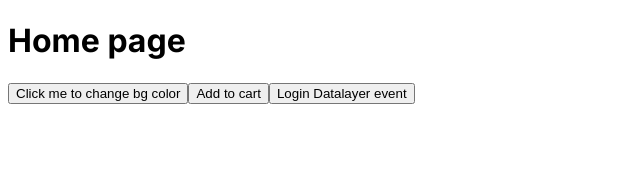
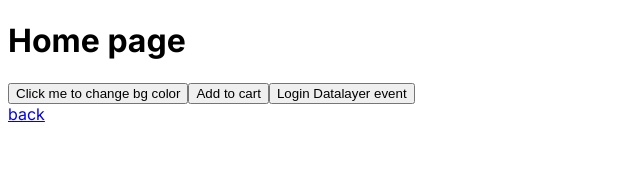
Before and after one commit to ranjan077/gtm-nextjs-demo-app, a Next.js app: page /home in a window 1280 px wide. Shown: the top 194 px of the page, without its empty margins (0-640 px from the left). Built offline with nearby package versions, Linux system fonts and the light colour scheme.

Commit message:
added back link in pages

```diff
--- a/src/app/home/page.jsx
+++ b/src/app/home/page.jsx
@@ -3,6 +3,7 @@
 import ClickMeBtn from '../components/clickMe'
 import AddToCart from '../components/AddToCart'
 import DataLayerDemo from '../components/DataLayerDemo'
+import Link from 'next/link'
 
 const Home = () => {
     useEffect(() => {
@@ -13,6 +14,9 @@
         <ClickMeBtn />
         <AddToCart />
         <DataLayerDemo />
+        <div>
+            <Link href="/">back</Link>
+        </div>
     </>
 }
 
```
Also changed, not shown: src/app/product/page.jsx (+6 -1 lines).
